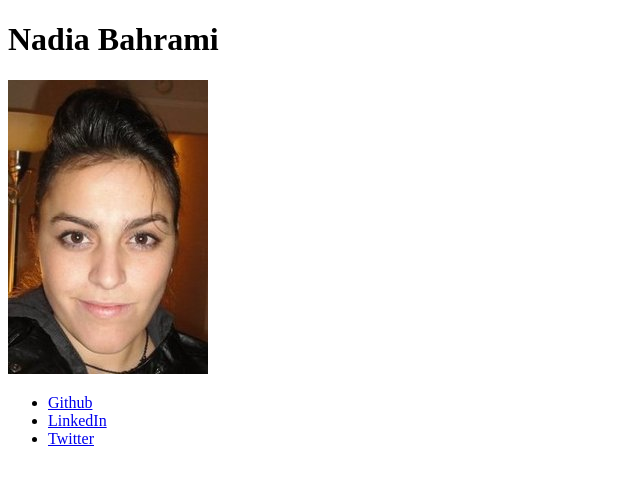
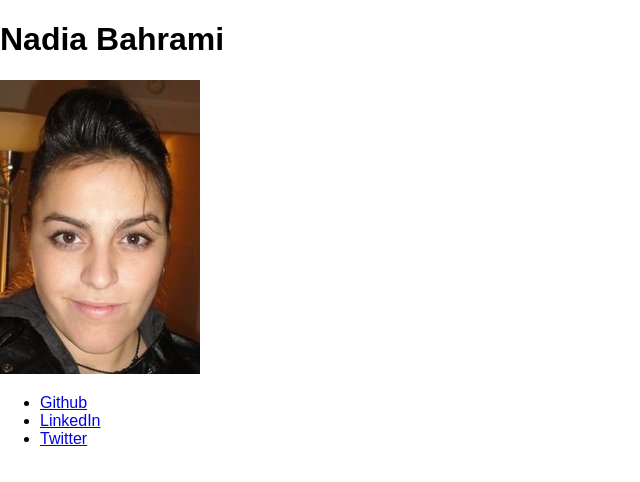
Before and after one commit to nadiabahrami/businessCard, a plain HTML site: page index.html in a window 1280 px wide. Shown: the whole page, without its empty margins (0-640 px from the left). Drawn offline with Linux system fonts and the light colour scheme.

Commit message:
initial objects created and inital css style sheet

```diff
--- a/index.html
+++ b/index.html
@@ -1,6 +1,8 @@
 <!DOCTYPE html>
 <html>
   <head>
+    <link rel="stylesheet" href="vendor/style/normalize.css" charset="utf-8">
+    <link rel="stylesheet" href="style/style.css" charset="utf-8">
     <meta charset="utf-8">
     <title></title>
   </head>
--- /dev/null
+++ b/style/style.css
@@ -0,0 +1,14 @@
+body{
+  /*background-color: orange;*/
+}
+
+header{
+  /*background-color: green;*/
+}
+
+nav{
+  float: left;
+  width: 15%;
+  height: 100%;
+  /*background-color: blue;*/
+}
```
Also changed, not shown: js/app.js (added, +16 -0 lines).
